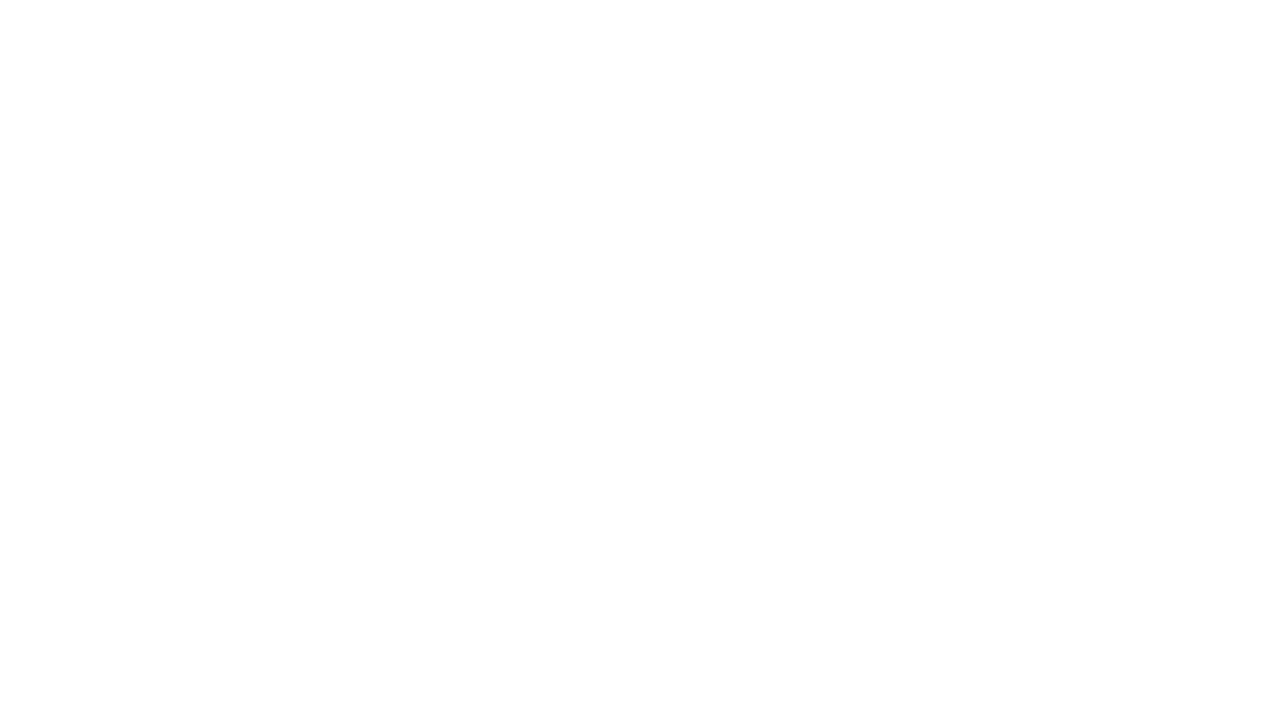
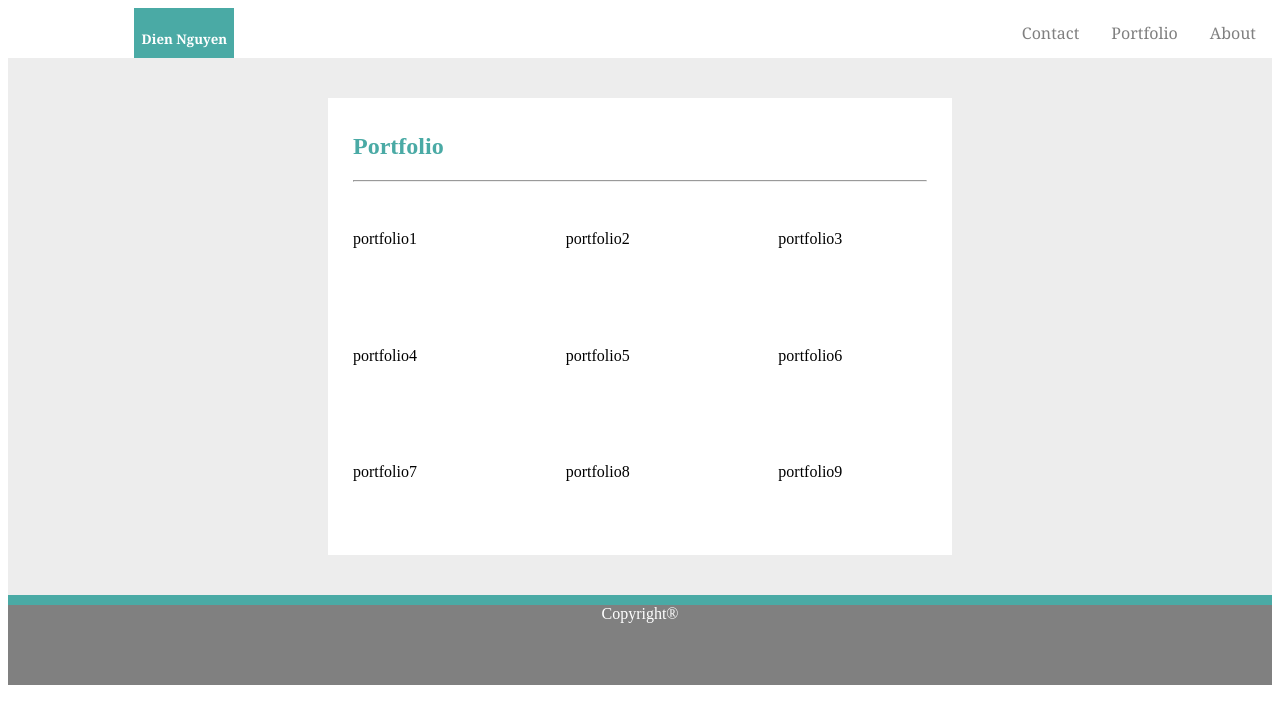
Before and after one commit to diennguyen90/Basic-Portfolio, a plain HTML site: page portfolio.html in a window 1280 px wide. Drawn offline with Linux system fonts and the light colour scheme.

Commit message:
portfolio.html layout

```diff
--- a/assets/css/style.css
+++ b/assets/css/style.css
@@ -31,18 +31,35 @@ header{
     padding: 5vh 25vw 5vh 25vw;
     background-color: #EDEDED;
 }
+#wallpaperPortfolio{
+    grid-row: 2 / span 1;
+    padding: 5vh 25vw 5vh 25vw;
+    background-color: #EDEDED;
+}
 #aboutMe{
     grid-row:2 / span 1;
     background-color: white;
     padding: 15px 25px 15px 25px;
 }
-
 #contactMe{
     grid-row:2 / span 1;
     background-color: white;
     padding: 15px 25px 15px 25px;
 }
-
+#portfolio{
+    grid-row:2 / span 1;
+    background-color: white;
+    padding: 15px 25px 15px 25px;
+}
+#insidePortfolio{
+    display:grid;
+    grid-template-columns: 1fr 1fr 1fr;
+    grid-template-rows: 1fr 1fr 1fr 1fr;
+    grid-gap: 5vh 5vw;
+}
+h1{
+    color:#4AAAA5;
+}
 ul {
     list-style-type: none;
     margin: 0;
@@ -61,7 +78,7 @@ ul {
 
   #padFooter{
       padding-top:10px;
-      background-color: teal;
+      background-color:#4AAAA5;
   }
 
   #mainFooter{
--- a/portfolio.html
+++ b/portfolio.html
@@ -0,0 +1,114 @@
+<!DOCTYPE html>
+<html>
+<head>
+    <meta charset="utf-8" />
+    <meta http-equiv="X-UA-Compatible" content="IE=edge">
+    <title>Page Title</title>
+    <meta name="viewport" content="width=device-width, initial-scale=1">
+    <link rel="stylesheet" type="text/css" media="screen" href="./assets/css/style.css" />
+</head>
+<style>
+
+#portfolioHeader{
+    grid-column:1 / span 3;
+    grid-row: 1 / span 1;
+}
+#portfolio1{
+    grid-column: 1 / span 1;
+    grid-row: 2 / span 1;
+}
+#portfolio2{
+    grid-column: 2 / span 1;
+    grid-row: 2 / span 1;
+}
+#portfolio3{
+    grid-column: 3 / span 1;
+    grid-row: 2 / span 1;
+}
+#portfolio4{
+    grid-column: 1 / span 1;
+    grid-row: 3 / span 1;
+}
+#portfolio5{
+    grid-column: 2 / span 1;
+    grid-row: 3 / span 1;
+}
+#portfolio6{
+    grid-column: 3 / span 1;
+    grid-row: 3 / span 1;
+}
+#portfolio7{
+    grid-column: 1 / span 1;
+    grid-row: 4 / span 1;
+}
+#portfolio8{
+    grid-column: 2 / span 1;
+    grid-row: 4 / span 1;
+}
+#portfolio9{
+    grid-column: 3 / span 1;
+    grid-row: 4 / span 1;
+}
+
+</style>
+<body>
+    <div id="container">
+            <!-- NavBar -->
+            <header>
+                        <div id="myNameBox">
+                            <h5 style="text-align: center; "">Dien Nguyen</h5>
+                        </div>
+                        <ul>
+                            <li class="navList">About</li>
+                            <li class="navList">Portfolio</li>
+                            <li class="navList">Contact</li>
+                        </ul>
+            </header>
+            <!-- Portfolio -->
+        <section id="wallpaperPortfolio">
+            <div id="portfolio">
+                <div id="insidePortfolio">
+                <div id="portfolioHeader"><h1>Portfolio</h1><hr></div>
+                <div id="portfolio1">
+                    portfolio1
+                </div>
+                <div id="portfolio2">
+                    portfolio2
+                </div>
+                <div id="portfolio3">
+                    portfolio3
+                </div>
+                <div id="portfolio4">
+                    portfolio4
+                </div>
+                <div id="portfolio5">
+                    portfolio5
+                </div>
+                <div id="portfolio6">
+                    portfolio6
+                </div>
+                <div id="portfolio7">
+                    portfolio7
+                </div>
+                <div id="portfolio8">
+                    portfolio8
+                </div>
+                <div id="portfolio9">
+                    portfolio9
+                </div>
+
+                </div>
+            </div>
+
+        </section>
+        <footer>
+            <div id="padFooter"></div>
+            <div id="mainFooter">
+                <span>Copyright®</span>
+            </div>
+        </footer>
+
+
+    </div>
+</body>
+</html>
```
